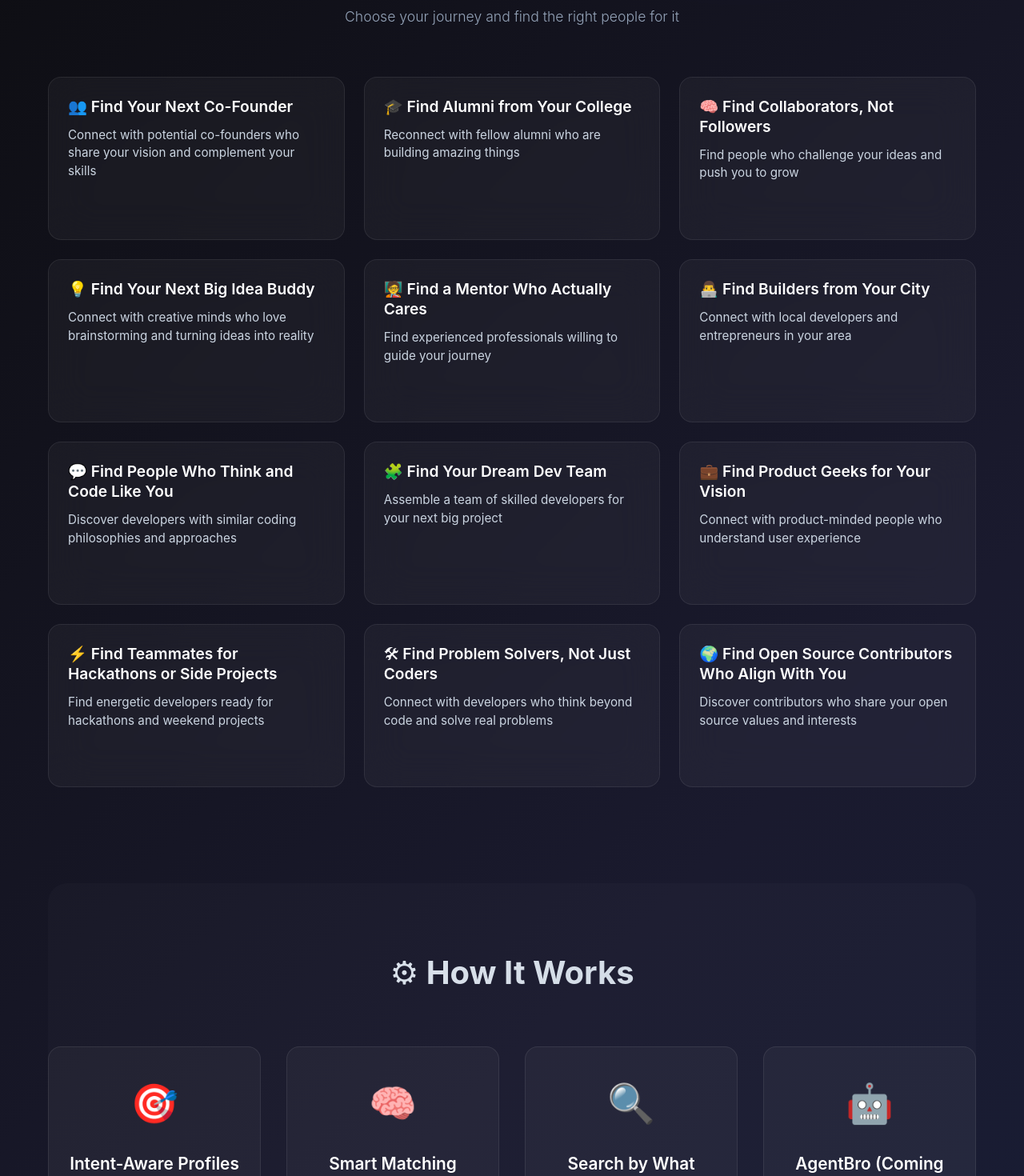
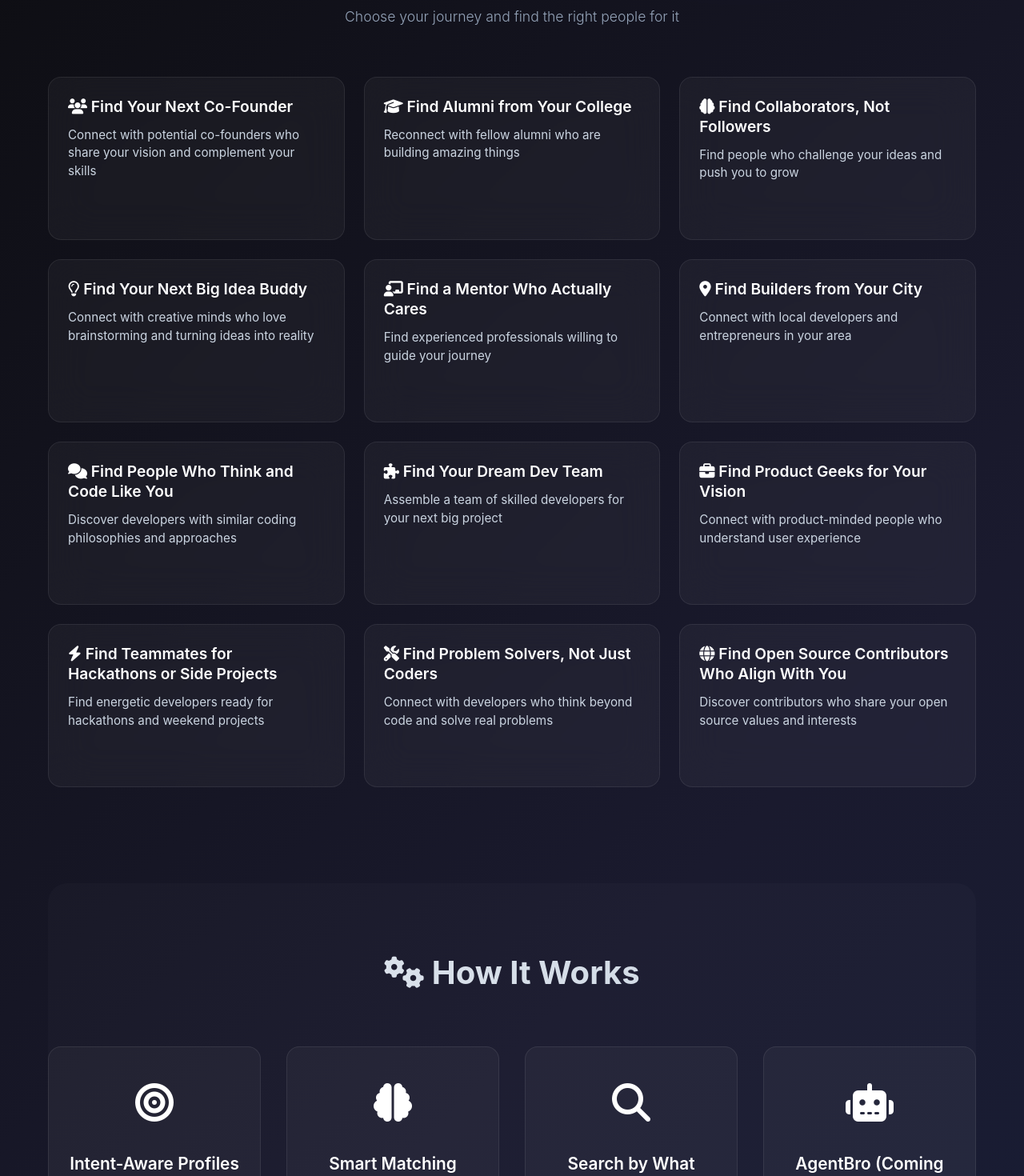
Before and after one commit to Nayan10001/FindBro, a React (Vite) app in the folder frontend/: page /connect in a window 1280 px wide. Shown: the part 780-2250 px from the top of the page at 80% size. Built offline with nearby package versions, Linux system fonts and the light colour scheme.

Commit message:
Replace AI-generated icons with CDN icons

```diff
--- a/frontend/index.html
+++ b/frontend/index.html
@@ -5,6 +5,12 @@
     <link rel="icon" type="image/svg+xml" href="/vite.svg" />
     <meta name="viewport" content="width=device-width, initial-scale=1.0" />
     <title>FindBro - AI-Powered Developer Search</title>
+
+    <!-- Font Awesome CDN -->
+    <link rel="stylesheet" href="https://cdnjs.cloudflare.com/ajax/libs/font-awesome/6.4.0/css/all.min.css" integrity="sha512-iecdLmaskl7CVkqkXNQ/ZH/XLlvWZOJyj7Yy7tcenmpD1ypASozpmT/E0iPtmFIB46ZmdtAc9eNBvH0H/ZpiBw==" crossorigin="anonymous" referrerpolicy="no-referrer" />
+
+    <!-- Lucide Icons CDN -->
+    <script src="https://unpkg.com/lucide@latest/dist/umd/lucide.js"></script>
   </head>
   <body>
     <div id="root"></div>
--- a/frontend/src/components/SearchInput.jsx
+++ b/frontend/src/components/SearchInput.jsx
@@ -19,9 +19,7 @@ function SearchInput({ value, onChange, onKeyPress, isSearching, onSearch }) {
           disabled={isSearching}
           title="Search developers"
         >
-          <svg width="20" height="20" viewBox="0 0 24 24" fill="none" stroke="currentColor" strokeWidth="2">
-            <path d="M5 12h14M12 5l7 7-7 7"/>
-          </svg>
+          <i className="fas fa-arrow-right"></i>
         </button>
       </div>
       {isSearching && (
--- a/frontend/src/pages/ConnectionHomePage.jsx
+++ b/frontend/src/pages/ConnectionHomePage.jsx
@@ -10,73 +10,85 @@ function ConnectionHomePage() {
   const categories = [
     {
       id: 'cofounders',
-      title: '👥 Find Your Next Co-Founder',
+      title: 'Find Your Next Co-Founder',
+      icon: <i className="fas fa-users"></i>,
       description: 'Connect with potential co-founders who share your vision and complement your skills',
       searchQuery: 'co-founder material with startup experience and shared vision'
     },
     {
       id: 'alumni',
-      title: '🎓 Find Alumni from Your College',
+      title: 'Find Alumni from Your College',
+      icon: <i className="fas fa-graduation-cap"></i>,
       description: 'Reconnect with fellow alumni who are building amazing things',
       searchQuery: 'alumni from my college working on innovative projects'
     },
     {
       id: 'collaborators',
-      title: '🧠 Find Collaborators, Not Followers',
+      title: 'Find Collaborators, Not Followers',
+      icon: <i className="fas fa-brain"></i>,
       description: 'Find people who challenge your ideas and push you to grow',
       searchQuery: 'experienced developers who love to collaborate and innovate'
     },
     {
       id: 'idea-buddy',
-      title: '💡 Find Your Next Big Idea Buddy',
+      title: 'Find Your Next Big Idea Buddy',
+      icon: <i className="far fa-lightbulb"></i>,
       description: 'Connect with creative minds who love brainstorming and turning ideas into reality',
       searchQuery: 'creative developers interested in brainstorming and building new ideas'
     },
     {
       id: 'mentor',
-      title: '🧑‍🏫 Find a Mentor Who Actually Cares',
+      title: 'Find a Mentor Who Actually Cares',
+      icon: <i className="fas fa-chalkboard-teacher"></i>,
       description: 'Find experienced professionals willing to guide your journey',
       searchQuery: 'senior developers interested in mentoring and knowledge sharing'
     },
     {
       id: 'local-builders',
-      title: '👨‍💻 Find Builders from Your City',
+      title: 'Find Builders from Your City',
+      icon: <i className="fas fa-map-marker-alt"></i>,
       description: 'Connect with local developers and entrepreneurs in your area',
       searchQuery: 'developers and builders in my city for local collaboration'
     },
     {
       id: 'like-minded',
-      title: '💬 Find People Who Think and Code Like You',
+      title: 'Find People Who Think and Code Like You',
+      icon: <i className="fas fa-comments"></i>,
       description: 'Discover developers with similar coding philosophies and approaches',
       searchQuery: 'developers with similar coding style and technical philosophy'
     },
     {
       id: 'dream-team',
-      title: '🧩 Find Your Dream Dev Team',
+      title: 'Find Your Dream Dev Team',
+      icon: <i className="fas fa-puzzle-piece"></i>,
       description: 'Assemble a team of skilled developers for your next big project',
       searchQuery: 'skilled developers looking to join exciting team projects'
     },
     {
       id: 'product-geeks',
-      title: '💼 Find Product Geeks for Your Vision',
+      title: 'Find Product Geeks for Your Vision',
+      icon: <i className="fas fa-briefcase"></i>,
       description: 'Connect with product-minded people who understand user experience',
       searchQuery: 'product-minded developers with UX and user-focused experience'
     },
     {
       id: 'hackathon-team',
-      title: '⚡ Find Teammates for Hackathons or Side Projects',
+      title: 'Find Teammates for Hackathons or Side Projects',
+      icon: <i className="fas fa-bolt"></i>,
       description: 'Find energetic developers ready for hackathons and weekend projects',
       searchQuery: 'developers interested in hackathons and side projects'
     },
     {
       id: 'problem-solvers',
-      title: '🛠 Find Problem Solvers, Not Just Coders',
+      title: 'Find Problem Solvers, Not Just Coders',
+      icon: <i className="fas fa-tools"></i>,
       description: 'Connect with developers who think beyond code and solve real problems',
       searchQuery: 'problem-solving developers who think beyond just coding'
     },
     {
       id: 'open-source',
-      title: '🌍 Find Open Source Contributors Who Align With You',
+      title: 'Find Open Source Contributors Who Align With You',
+      icon: <i className="fas fa-globe"></i>,
       description: 'Discover contributors who share your open source values and interests',
       searchQuery: 'open source contributors with shared values and interests'
     }
@@ -120,7 +132,9 @@ function ConnectionHomePage() {
         {/* Categories Section */}
         <section className="categories-section">
           <div className="section-header">
-            <h2 className="section-title">💬 What You Can Do on FindBro</h2>
+            <h2 className="section-title">
+              <i className="fas fa-comments"></i> What You Can Do on FindBro
+            </h2>
             <p className="section-subtitle">Choose your journey and find the right people for it</p>
           </div>
 
@@ -131,9 +145,13 @@ function ConnectionHomePage() {
                 className={`category-card ${selectedCategory === category.id ? 'selected' : ''}`}
                 onClick={() => handleCategoryClick(category)}
               >
-                <h3 className="category-title">{category.title}</h3>
+                <h3 className="category-title">
+                  {category.icon} {category.title}
+                </h3>
                 <p className="category-description">{category.description}</p>
-                <div className="category-arrow">→</div>
+                <div className="category-arrow">
+                  <i className="fas fa-arrow-right"></i>
+                </div>
               </div>
             ))}
           </div>
@@ -142,12 +160,14 @@ function ConnectionHomePage() {
         {/* How It Works Section */}
         <section className="how-it-works-section">
           <div className="section-header">
-            <h2 className="section-title">⚙ How It Works</h2>
+            <h2 className="section-title">
+              <i className="fas fa-cogs"></i> How It Works
+            </h2>
           </div>
 
           <div className="steps-grid">
             <div className="step-card">
-              <div className="step-icon">🎯</div>
+              <div className="step-icon"><i className="fas fa-bullseye"></i></div>
               <h3 className="step-title">Intent-Aware Profiles</h3>
               <p className="step-description">
                 Users express their goals, skills, institutions, values, and collaboration styles—not just resume data.
@@ -155,7 +175,7 @@ function ConnectionHomePage() {
             </div>
 
             <div className="step-card">
-              <div className="step-icon">🧠</div>
+              <div className="step-icon"><i className="fas fa-brain"></i></div>
               <h3 className="step-title">Smart Matching Engine</h3>
               <p className="step-description">
                 Our hybrid search system uses AI to understand not just what you're looking for, but who you're aligned with.
@@ -163,7 +183,7 @@ function ConnectionHomePage() {
             </div>
 
             <div className="step-card">
-              <div className="step-icon">🔍</div>
+              <div className="step-icon"><i className="fas fa-search"></i></div>
               <h3 className="step-title">Search by What Matters</h3>
               <p className="step-description">
                 From "co-founder material" to "mentorship style", you get results based on purpose and compatibility.
@@ -171,7 +191,7 @@ function ConnectionHomePage() {
             </div>
 
             <div className="step-card">
-              <div className="step-icon">🤖</div>
+              <div className="step-icon"><i className="fas fa-robot"></i></div>
               <h3 className="step-title">AgentBro (Coming Soon)</h3>
               <p className="step-description">
                 A personalized AI agent that finds matches, filters noise, and reaches out for you—like having your own talent scout.
@@ -183,24 +203,26 @@ function ConnectionHomePage() {
         {/* Why Different Section */}
         <section className="why-different-section">
           <div className="section-header">
-            <h2 className="section-title">✅ Why FindBro is Different</h2>
+            <h2 className="section-title">
+              <i className="fas fa-check-circle"></i> Why FindBro is Different
+            </h2>
           </div>
 
           <div className="differences-grid">
             <div className="difference-item">
-              <div className="difference-icon">🎯</div>
+              <div className="difference-icon"><i className="fas fa-bullseye"></i></div>
               <span>Built for real collaboration, not just networking</span>
             </div>
             <div className="difference-item">
-              <div className="difference-icon">🧑‍🤝‍🧑</div>
+              <div className="difference-icon"><i className="fas fa-handshake"></i></div>
               <span>Focused on intent, alignment, and shared vision</span>
             </div>
             <div className="difference-item">
-              <div className="difference-icon">🔍</div>
+              <div className="difference-icon"><i className="fas fa-search"></i></div>
               <span>Intelligent discovery based on skills, values, goals, and availability</span>
             </div>
             <div className="difference-item">
-              <div className="difference-icon">💬</div>
+              <div className="difference-icon"><i className="fas fa-comments"></i></div>
               <span>Meaningful conversations, not cold outreach</span>
             </div>
           </div>
@@ -209,36 +231,50 @@ function ConnectionHomePage() {
         {/* Designed For Section */}
         <section className="designed-for-section">
           <div className="section-header">
-            <h2 className="section-title">✨ Designed For</h2>
+            <h2 className="section-title">
+              <i className="fas fa-star"></i> Designed For
+            </h2>
           </div>
 
           <div className="audience-grid">
-            <div className="audience-item">🌱 Aspiring founders</div>
-            <div className="audience-item">🎓 Students, alumni, and college builders</div>
-            <div className="audience-item">🤝 Mentors & community contributors</div>
-            <div className="audience-item">💻 Side project explorers</div>
-            <div className="audience-item">🔍 People who just want to find their tribe</div>
+            <div className="audience-item">
+              <i className="fas fa-seedling"></i> Aspiring founders
+            </div>
+            <div className="audience-item">
+              <i className="fas fa-graduation-cap"></i> Students, alumni, and college builders
+            </div>
+            <div className="audience-item">
+              <i className="fas fa-handshake"></i> Mentors & community contributors
+            </div>
+            <div className="audience-item">
+              <i className="fas fa-laptop-code"></i> Side project explorers
+            </div>
+            <div className="audience-item">
+              <i className="fas fa-search"></i> People who just want to find their tribe
+            </div>
           </div>
         </section>
 
         {/* Get Started Section */}
         <section className="get-started-section">
           <div className="section-header">
-            <h2 className="section-title">👣 Get Started</h2>
+            <h2 className="section-title">
+              <i className="fas fa-play"></i> Get Started
+            </h2>
           </div>
 
           <div className="get-started-steps">
             <div className="get-started-step">
               <div className="step-number">1</div>
-              <span>✅ Sign up and create your profile</span>
+              <span><i className="fas fa-check"></i> Sign up and create your profile</span>
             </div>
             <div className="get-started-step">
               <div className="step-number">2</div>
-              <span>🔎 Browse intent-based categories</span>
+              <span><i className="fas fa-search"></i> Browse intent-based categories</span>
             </div>
             <div className="get-started-step">
               <div className="step-number">3</div>
-              <span>💬 Reach out, team up, and build together</span>
+              <span><i className="fas fa-comments"></i> Reach out, team up, and build together</span>
             </div>
           </div>
 
```
Also changed, not shown: frontend/src/components/NavigationHeader.jsx (+4 -4 lines), frontend/src/components/ProfileCard.jsx (+6 -8 lines), frontend/src/components/ProjectCard.jsx (+17 -17 lines), frontend/src/components/SearchTypeIndicator.jsx (+7 -7 lines), frontend/src/components/StartupCard.jsx (+10 -13 lines).
